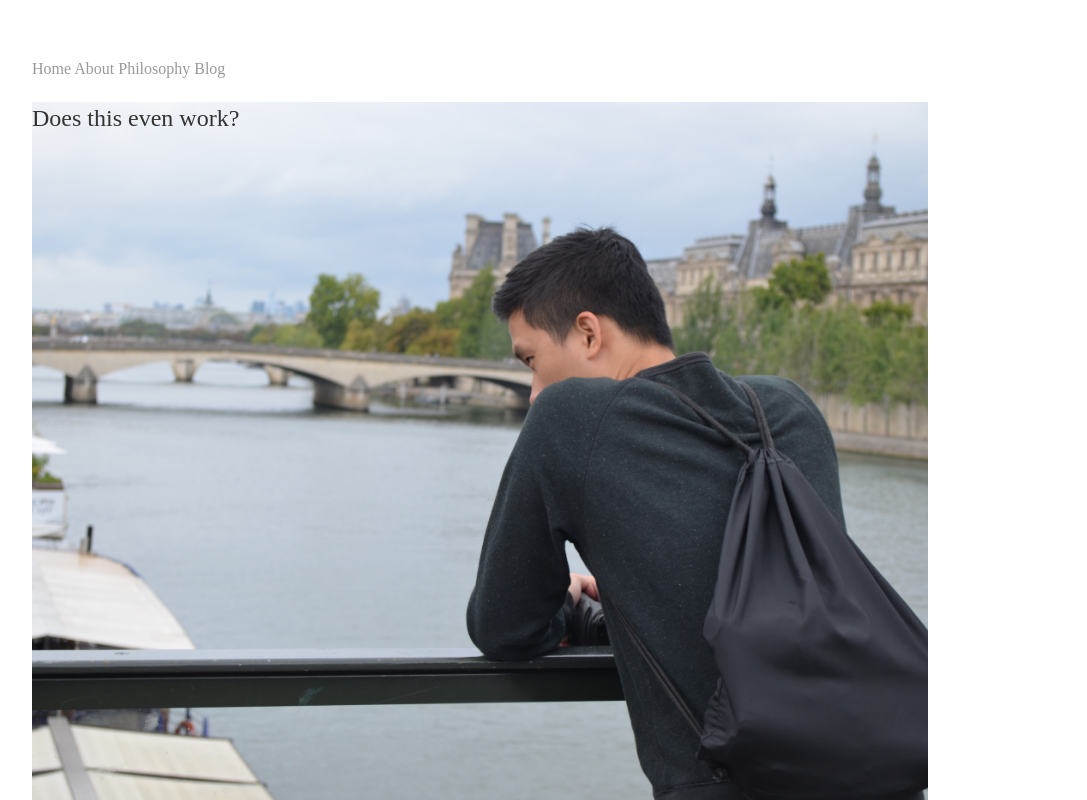
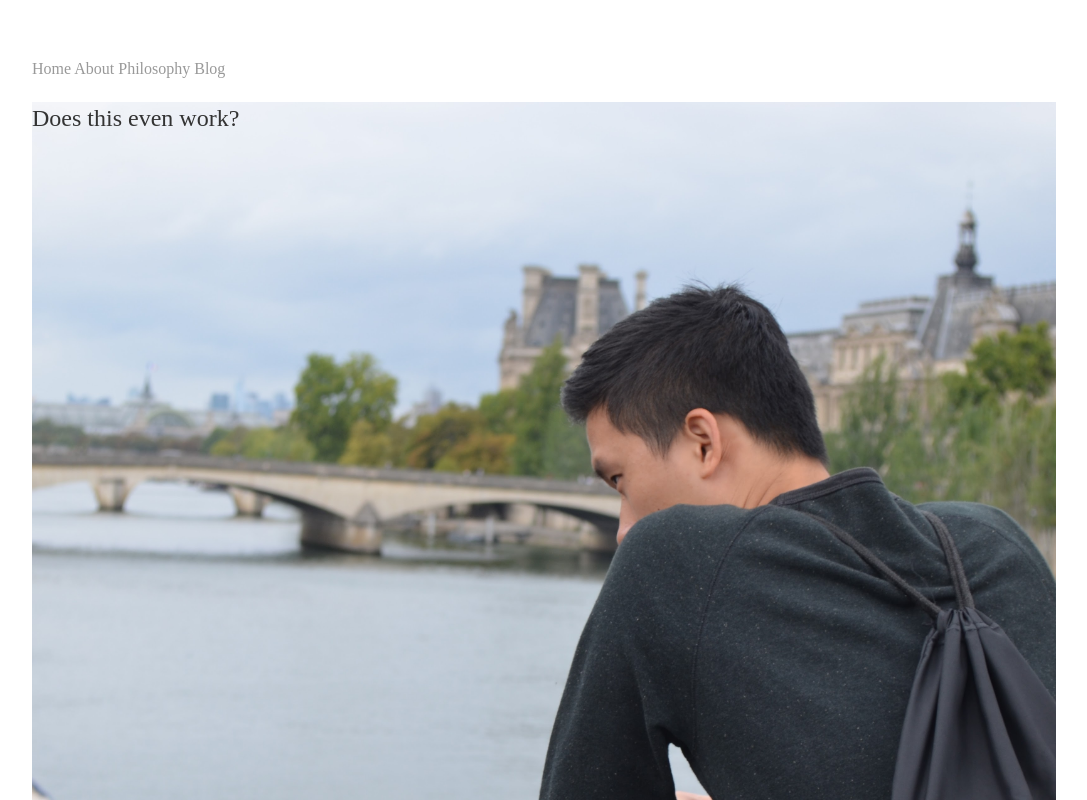
Before and after one commit to nickwyl/nickwyl.github.io, a plain HTML site: page index.html in a window 1280 px wide. Shown: the top 800 px of the page, without its empty margins (160-1247 px from the left). Drawn offline with Linux system fonts and the light colour scheme.

Commit message:
Update main.css

```diff
--- a/css/main.css
+++ b/css/main.css
@@ -19,8 +19,8 @@ body {
     background-image: url("images/DSC_2237 copy.jpg");
     background-size: cover;
     background-position: bottom center;
-    height: 700px;
-    width: 100%;
+    width: 1024px;
+    height: 1024px;
 }
 
 nav ul, footer ul {
```
